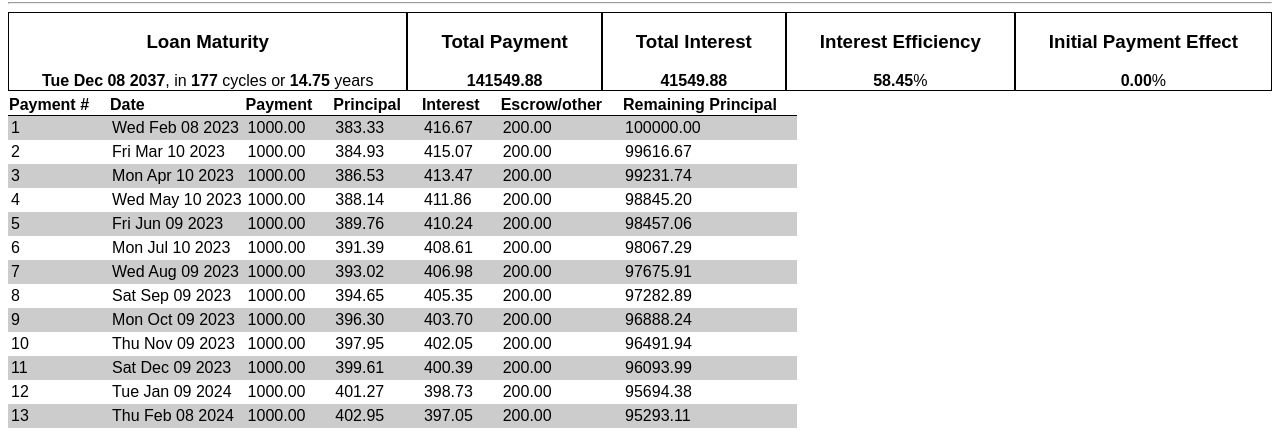
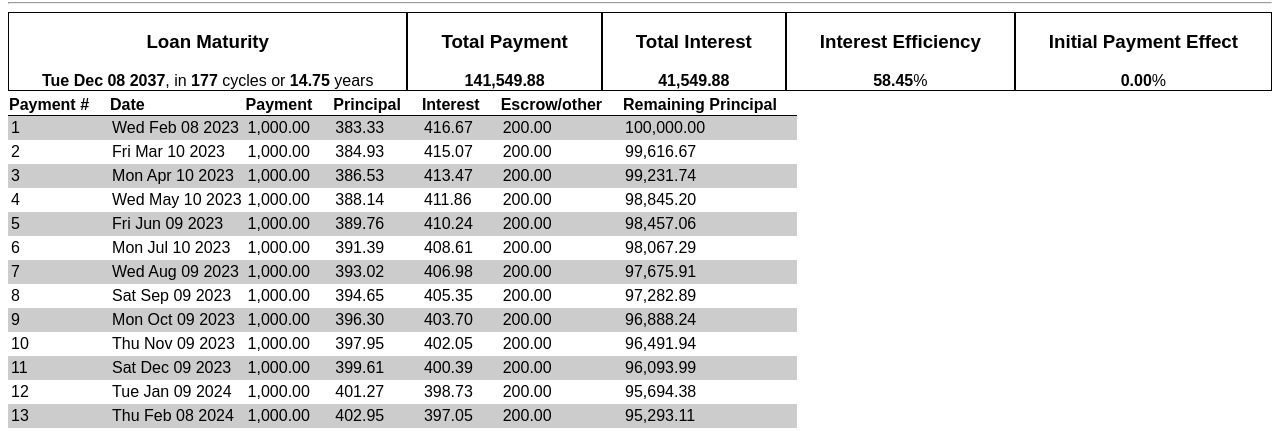
Before and after one commit to calculuswhiz/calculuswhiz.github.io, a React app in the folder gadgets/MortgageCalculator/: page / in a window 1280 px wide. Shown: the part 364-795 px from the top of the page. Built offline with nearby package versions, Linux system fonts and the light colour scheme.

Commit message:
Added separators to money

```diff
--- a/gadgets/MortgageCalculator/src/main.tsx
+++ b/gadgets/MortgageCalculator/src/main.tsx
@@ -3,6 +3,15 @@ import * as ReactDOM from "react-dom/client";
 import * as mortgageMethods from './mortgageMethods';
 
 import './styles.scss';
+
+const currencyFormatter = new Intl.NumberFormat(
+	'en-US',
+	{ minimumFractionDigits: 2, maximumFractionDigits: 2 }
+);
+
+function formatDollars(dollars: number) {
+	return currencyFormatter.format(dollars);
+}
 
 function AppInfo() {
 	return <>
@@ -44,7 +53,11 @@ function TemplateTextDiv(props: {
 	for (const [index, text] of decomposed.entries()) {
 		nodes.push(<span key={`text${index}`}>{text}</span>);
 		nodes.push(
-			<strong key={`index${index}`}>{props.displayItems[index]}</strong>
+			<strong key={`index${index}`}>
+			{
+				props.displayItems[index]
+			}
+			</strong>
 		);
 	}
 
@@ -168,12 +181,12 @@ function DataDisplay(props: {
 					title="Total Payment"
 					help="Principal + Interest"
 					template="?"
-					displayItems={[(totalInterestPaid + props.principal).toFixed(2)]} />
+					displayItems={[formatDollars(totalInterestPaid + props.principal)]} />
 				<AggregateItem
 					title="Total Interest"
 					help="How much interest is paid when the loan matures"
 					template="?"
-					displayItems={[totalInterestPaid.toFixed(2)]} />
+					displayItems={[formatDollars(totalInterestPaid)]} />
 				<AggregateItem
 					title="Interest Efficiency"
 					help="1 - (Interest paid / original principal)"
@@ -227,11 +240,11 @@ function DataDisplay(props: {
 						<tr key={payment.timeStamp.toString()}>
 							<td>{idx + 1}</td>
 							<td>{payment.timeStamp.toDateString()}</td>
-							<td>{payment.totalAmount.toFixed(2)}</td>
-							<td>{payment.principal.toFixed(2)}</td>
-							<td>{payment.interest.toFixed(2)}</td>
-							<td>{props.escrowAdjustment.toFixed(2)}</td>
-							<td>{payment.remainingBalance.toFixed(2)}</td>
+							<td>{formatDollars(payment.totalAmount)}</td>
+							<td>{formatDollars(payment.principal)}</td>
+							<td>{formatDollars(payment.interest)}</td>
+							<td>{formatDollars(props.escrowAdjustment)}</td>
+							<td>{formatDollars(payment.remainingBalance)}</td>
 						</tr>
 					))
 				}
```
Also changed, not shown: 2 other files (tests, documents, lock files or other folders).
